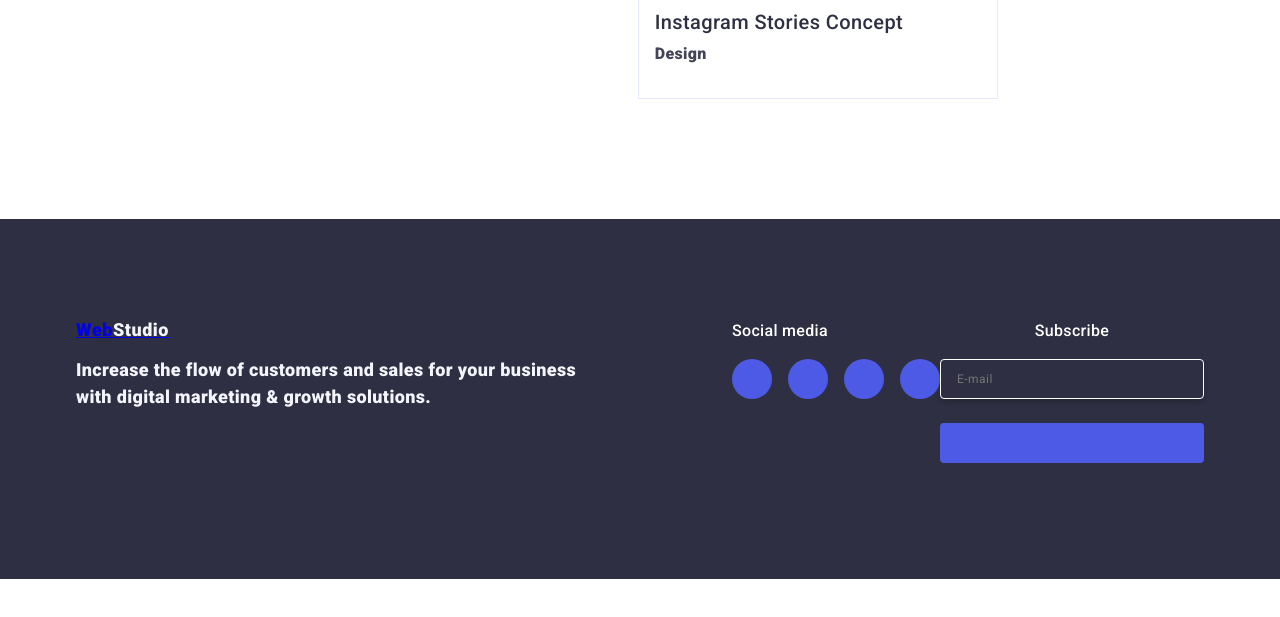
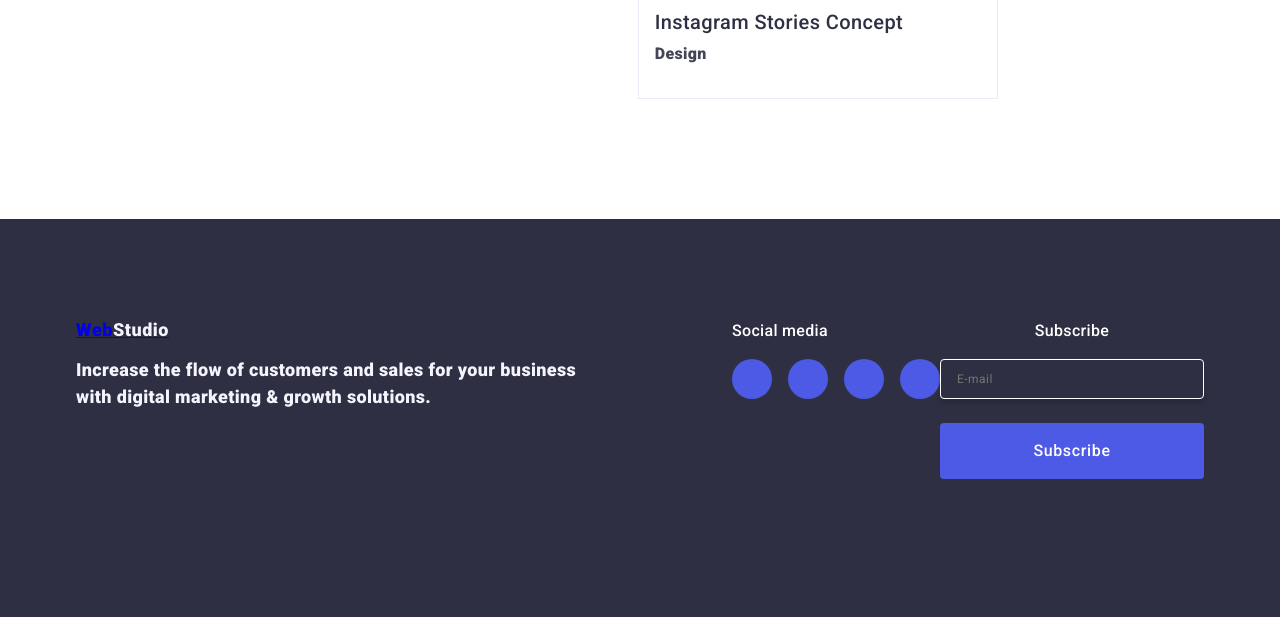
Before and after one commit to JoyAllago/goit-markup-hw-06, a plain HTML site: page portfolio.html in a window 1280 px wide. Shown: the part 1789-2406 px from the top of the page. Before the commit the page ends 2368 px from the top, so only its background shows below. Drawn offline with nearby package versions, Linux system fonts and the light colour scheme.

Commit message:
Update portfolio.html

```diff
--- a/portfolio.html
+++ b/portfolio.html
@@ -273,7 +273,7 @@
           <input type="email" name="email" placeholder="E-mail" class="footer-form-input" required/>
         </label>
 
-        <button type="submit" class="footer-form-button footer-socials-text-ad">
+        <button type="submit" class="form-button">Subscribe</button>
           <svg class="footer-form-svgsubscribe" width="24" height="24">
             <use href="./images/icons.svg#submit"></use>
           </svg>
```
